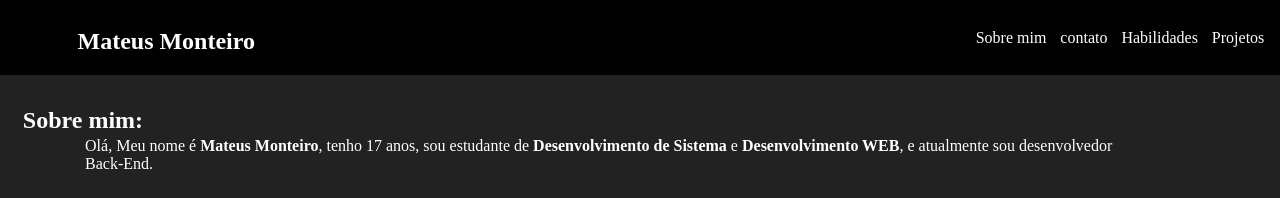
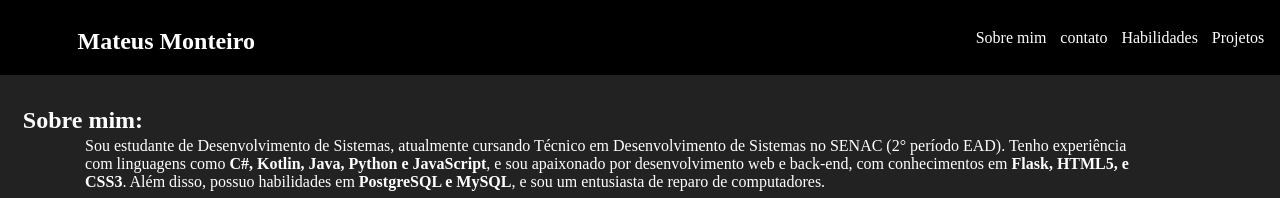
Before and after one commit to MMatteuss/Portifolio, a plain HTML site: page index.html in a window 1280 px wide. Shown: the top 198 px of the page. Drawn offline with Linux system fonts and the light colour scheme.

Commit message:
sobre mim

```diff
--- a/index.html
+++ b/index.html
@@ -31,9 +31,8 @@
                 <!-- FOTO -->
             </div>
             <h2 id="sobremim">Sobre mim:</h2>
-            <p>Olá, Meu nome é <b>Mateus Monteiro</b>, tenho 17 anos, sou estudante de <b>Desenvolvimento de Sistema</b> e
-                <b>Desenvolvimento WEB</b>, e atualmente sou desenvolvedor Back-End.
-
+            <p>
+                Sou estudante de Desenvolvimento de Sistemas, atualmente cursando Técnico em Desenvolvimento de Sistemas no SENAC (2° período EAD). Tenho experiência com linguagens como <b>C#, Kotlin, Java, Python e JavaScript</b>, e sou apaixonado por desenvolvimento web e back-end, com conhecimentos em <b>Flask, HTML5, e CSS3</b>. Além disso, possuo habilidades em <b>PostgreSQL e MySQL</b>, e sou um entusiasta de reparo de computadores.
             </p>
             <h2 id="contato">Contatos:</h2>
             <p>
```
